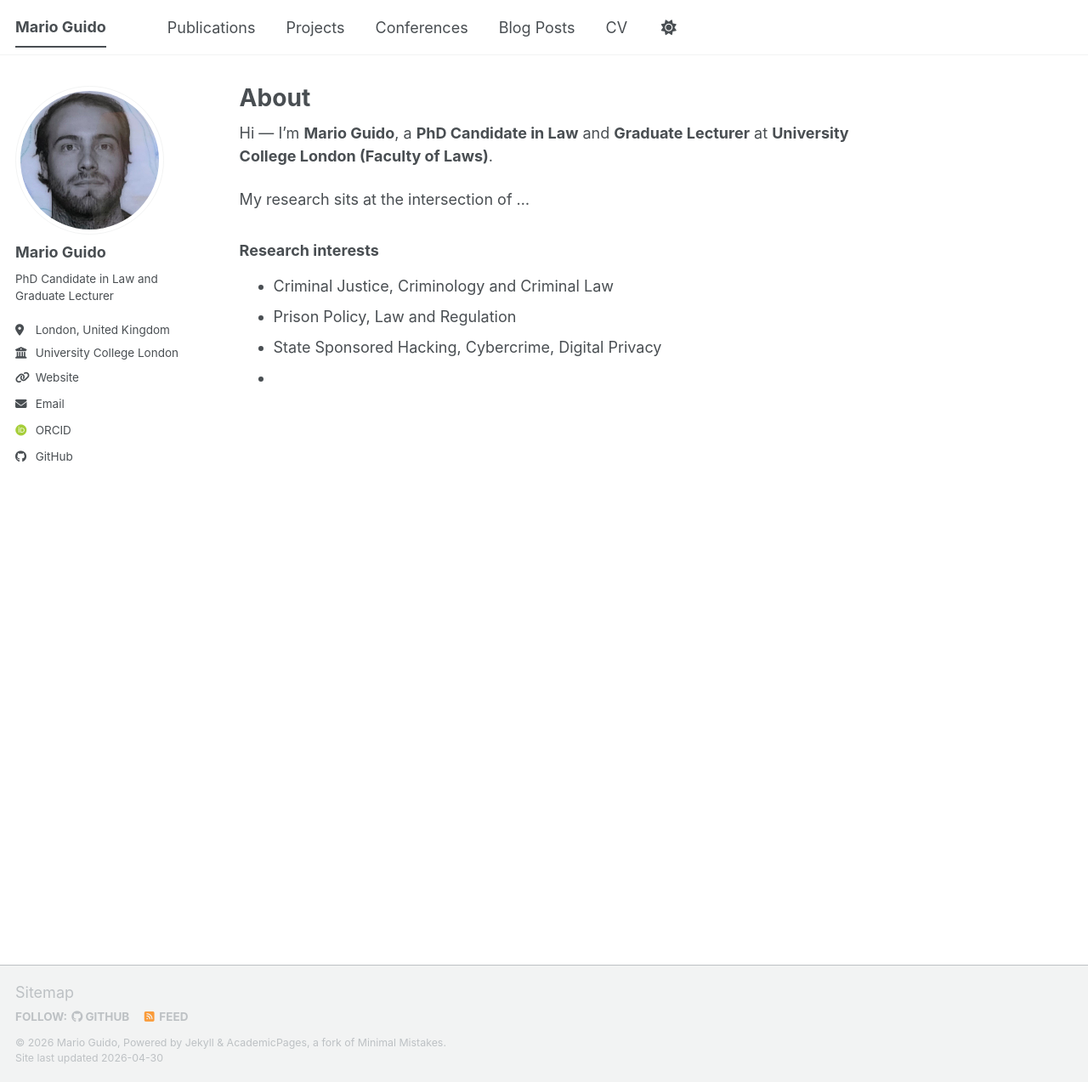
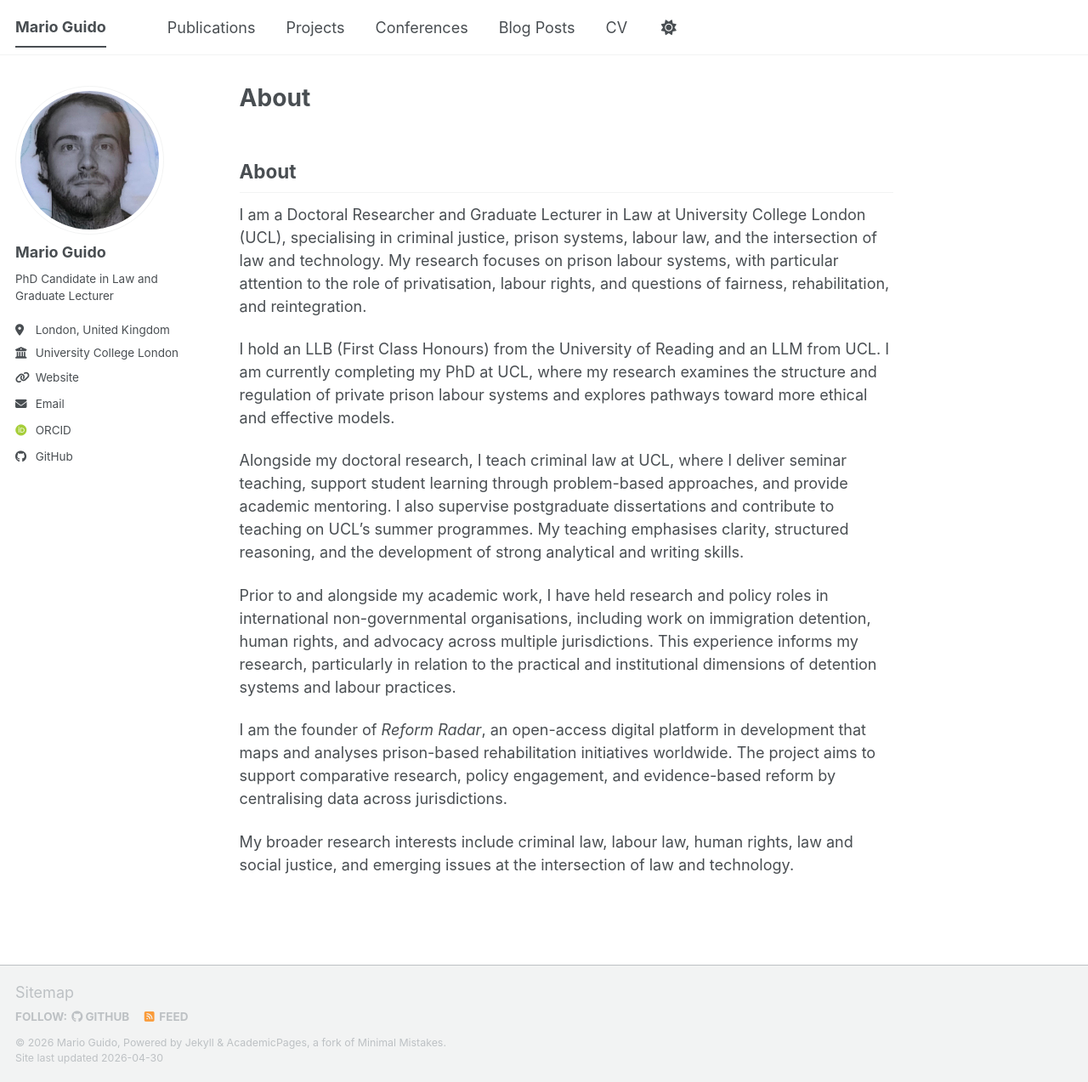
Before and after one commit to MarioGuido-dr/MarioGuido-dr.github.io, a Jekyll site: the page built from _pages/about.md, in a window 1280 px wide and 1273 px high. Shown: the whole window at 85% size. Built offline with Jekyll 4.4.1, drawn with Linux system fonts in a browser that asks for light colours; some web fonts are replaced; a script bundle is joined from its source files by our own code; library files that are not in the unit come from our copies.

Commit message:
Update about.md

```diff
--- a/_pages/about.md
+++ b/_pages/about.md
@@ -5,12 +5,16 @@ permalink: /
 author_profile: true
 ---
 
-Hi — I’m **Mario Guido**, a **PhD Candidate in Law** and **Graduate Lecturer** at **University College London (Faculty of Laws)**.
+## About
 
-My research sits at the intersection of ...
+I am a Doctoral Researcher and Graduate Lecturer in Law at University College London (UCL), specialising in criminal justice, prison systems, labour law, and the intersection of law and technology. My research focuses on prison labour systems, with particular attention to the role of privatisation, labour rights, and questions of fairness, rehabilitation, and reintegration.
 
-### Research interests
-- Criminal Justice, Criminology and Criminal Law
-- Prison Policy, Law and Regulation
-- State Sponsored Hacking, Cybercrime, Digital Privacy
--
+I hold an LLB (First Class Honours) from the University of Reading and an LLM from UCL. I am currently completing my PhD at UCL, where my research examines the structure and regulation of private prison labour systems and explores pathways toward more ethical and effective models.
+
+Alongside my doctoral research, I teach criminal law at UCL, where I deliver seminar teaching, support student learning through problem-based approaches, and provide academic mentoring. I also supervise postgraduate dissertations and contribute to teaching on UCL’s summer programmes. My teaching emphasises clarity, structured reasoning, and the development of strong analytical and writing skills.
+
+Prior to and alongside my academic work, I have held research and policy roles in international non-governmental organisations, including work on immigration detention, human rights, and advocacy across multiple jurisdictions. This experience informs my research, particularly in relation to the practical and institutional dimensions of detention systems and labour practices.
+
+I am the founder of *Reform Radar*, an open-access digital platform in development that maps and analyses prison-based rehabilitation initiatives worldwide. The project aims to support comparative research, policy engagement, and evidence-based reform by centralising data across jurisdictions.
+
+My broader research interests include criminal law, labour law, human rights, law and social justice, and emerging issues at the intersection of law and technology.
```
